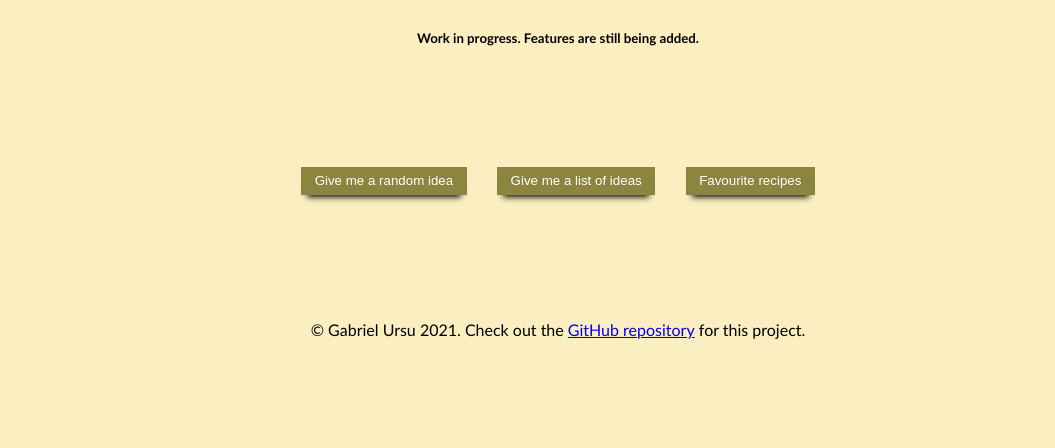
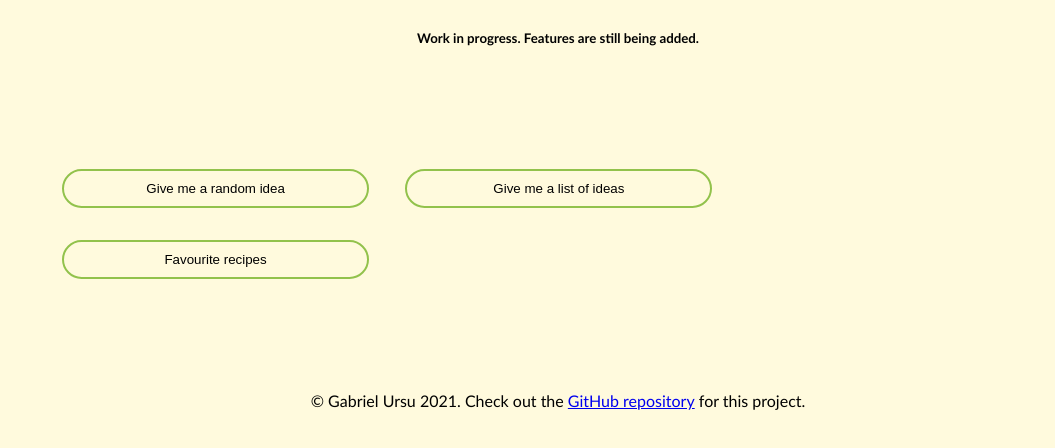
Before and after one commit to the-papabear/cook-this, a website: page index.html in a window 1280 px wide. Shown: the part 222-670 px from the top of the page, without its empty margins (82-1137 px from the left). Drawn offline with Linux system fonts and the light colour scheme.

Commit message:
changes for the better

```diff
--- a/script.js
+++ b/script.js
@@ -9,6 +9,8 @@ const selectedIngredientsArr = [];
 let ingredientValue;
 let recipeNumber;
 let recipeListArray;
+
+
 
 //Fetch Data from the API:
 function getDataRandom() {
@@ -100,6 +102,6 @@ function renderRecipeList(data) {
   );
 }
 
-function getRandom(min, max) {
+const getRandom = function(min, max) {
   return Math.floor(Math.random() * (max - min + 1)) + min;
 }
--- a/styles.css
+++ b/styles.css
@@ -1,6 +1,7 @@
 :root {
-  --btn: hsl(55, 37%, 40%);
-  --main: #fbeec1;
+  --btn: #92C24C;
+  --btn-active:#427F3C;
+  --main: #FFFADD;
   --header-footer: #659dbd;
 }
 
@@ -101,27 +102,41 @@ body {
 /*-------------------------------------------------------*/
 .btn-container {
   position: relative;
-}
-.btn {
-  background-color: var(--btn);
-  color: hsl(0, 0%, 100%);
-  box-shadow: 0 8px 6px -6px black;
-
-  border: none;
-  margin: 1em;
-  padding: 0.5em 1em 0.5em 1em;
+  width: 80%;
+  align-items: center;
 }
 
+.btn {
+  width: 30%;
+	color: 00000;
+	cursor: pointer;
+	border: 2px solid var(--btn);
+  background: var(--main);
+  margin: 1.2em;
+  padding: 10px 35px 10px 35px;
+  border-radius: 20px;
+}
+.btn:hover {
+  color: #000;
+	background-color: var(--btn);
+  transition:  all 0.4s;
+}
+
+.btn:active{
+  background-color: var(--btn-active);
+  border: 2px solid var(--btn-active);
+}
+
+
 /*Recipe random view, list view and favourites */
-.recipes-container {
-  width: 75%;
-  height: auto;
-}
 
 .recipes-container {
   display: grid;
   grid-template-columns: auto auto;
   grid-template-rows: repeat(4, auto);
+  margin-left: 18%;
+  width: 80%;
+  height: auto;
 }
 
 .random-recipe-generator {
@@ -129,6 +144,7 @@ body {
   grid-template-columns: inherit;
   grid-template-rows: inherit;
 }
+
 .recipe__title {
   position: relative;
   grid-column: 1 / span 2;
@@ -172,13 +188,13 @@ body {
   position: relative;
   grid-column: 1 / 3;
   grid-row: 1 / 4;
-  justify-self: center;
-  margin: 8px;
+  margin-left: -6.5%;
 }
 
 .card {
   display: flex;
   flex-flow: column wrap;
+  align-items:baseline;
   position: relative;
   margin: 0.9em;
   box-shadow: 0 4px 8px 0 rgba(0, 0, 0, 0.2);
```
Also changed, not shown: README.md.
